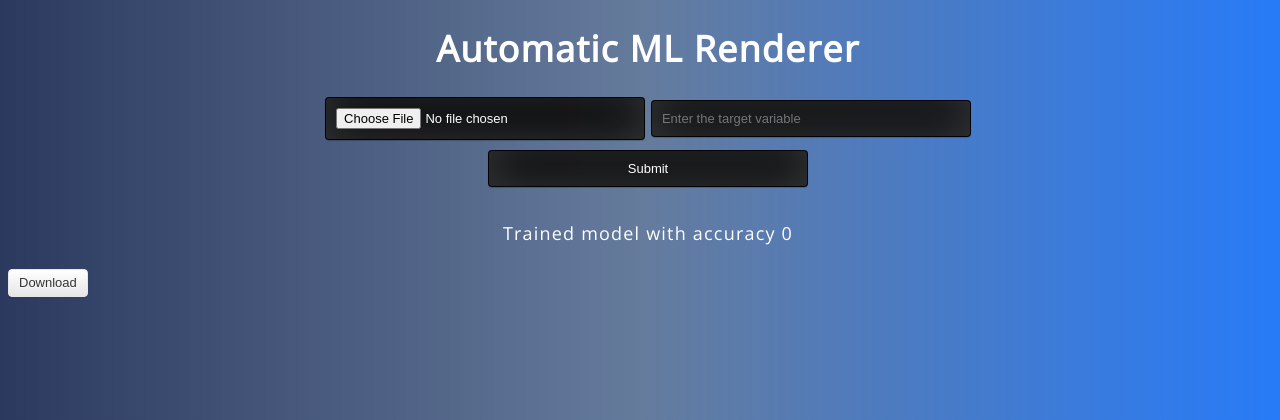
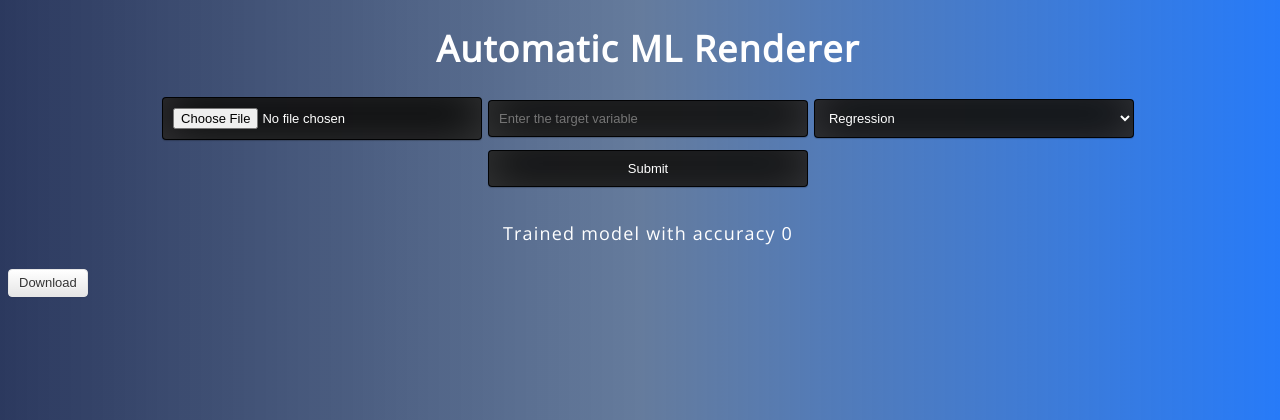
Before and after one commit to CaptAlpha/Automatic-ML-Renderer, a Flask app: page / in a window 1280 px wide. Shown: the top 420 px of the page. Run offline with Flask 2, Linux system fonts and the light colour scheme.

Commit message:
Classification

```diff
--- a/app.py
+++ b/app.py
@@ -11,7 +11,11 @@ from sklearn.preprocessing import StandardScaler
 from sklearn.linear_model import LinearRegression
 from sklearn.svm import SVR
 from sklearn.tree import DecisionTreeRegressor
+from sklearn.linear_model import LogisticRegression
+from sklearn.tree import DecisionTreeClassifier
+from sklearn.ensemble import RandomForestClassifier
 from sklearn.metrics import r2_score
+from sklearn.metrics import accuracy_score
 
 app = Flask(__name__)
 
@@ -23,6 +27,7 @@ def index():
     if request.method == 'POST':
         file = request.files['csvfile']
         tar=request.form['target']
+        type=request.form['type']
         if not os.path.isdir('static'):
             os.mkdir('static')
         filepath = os.path.join('static', file.filename)
@@ -52,25 +57,6 @@ def index():
         sc=StandardScaler()
         x_train[:,:]=sc.fit_transform(x_train[:,:])
         x_test[:,:]=sc.fit_transform(x_test[:,:])
-
-        #Training various models
-        score = {}
-        model1 = LinearRegression()
-        model1.fit(x_train,y_train)
-        y_pred1=model1.predict(x_test)
-        score['LinearRegression()']=(r2_score(y_test, y_pred1))
-        model2 = DecisionTreeRegressor()
-        model2.fit(x_train,y_train)
-        y_pred2=model2.predict(x_test)
-        score['DecisionTreeRegressor()']=(r2_score(y_test, y_pred2))
-        model3 = SVR()
-        model3.fit(x_train,y_train)
-        y_pred3=model3.predict(x_test)
-        score['SVR()']=r2_score(y_test, y_pred3)
-
-        #Finding the best model
-        Keymax = max(score, key=score.get)
-        accuracy=score[Keymax]
 
         final="""import os
 import numpy as np
@@ -107,35 +93,106 @@ x_train[:,:]=sc.fit_transform(x_train[:,:])
 x_test[:,:]=sc.fit_transform(x_test[:,:])
 
 """
-        if Keymax=="LinearRegression()":
-            modelstr="""#Training the model
+        if type=="regression":
+            #Training various models
+            score = {}
+            model1 = LinearRegression()
+            model1.fit(x_train,y_train)
+            y_pred1=model1.predict(x_test)
+            score['LinearRegression()']=(r2_score(y_test, y_pred1))
+            model2 = DecisionTreeRegressor()
+            model2.fit(x_train,y_train)
+            y_pred2=model2.predict(x_test)
+            score['DecisionTreeRegressor()']=(r2_score(y_test, y_pred2))
+            model3 = SVR()
+            model3.fit(x_train,y_train)
+            y_pred3=model3.predict(x_test)
+            score['SVR()']=r2_score(y_test, y_pred3)
+
+            #Finding the best model
+            Keymax = max(score, key=score.get)
+            accuracy=score[Keymax]
+
+
+            if Keymax=="LinearRegression()":
+                modelstr="""#Training the model
 from sklearn.linear_model import LinearRegression
 regressor = LinearRegression()
 regressor.fit(x_train,y_train)
 from sklearn.metrics import r2_score
 y_pred=regressor.predict(x_test)
 accuracy=r2_score(y_test, y_pred)"""
-            final+=modelstr
+                final+=modelstr
 
-        elif Keymax=='DecisionTreeRegressor()':
-            modelstr="""#Training the model
+            elif Keymax=='DecisionTreeRegressor()':
+                modelstr="""#Training the model
 from sklearn.tree import DecisionTreeRegressor
 regressor = DecisionTreeRegressor()
 regressor.fit(x_train,y_train)
 from sklearn.metrics import r2_score
 y_pred=regressor.predict(x_test)
 accuracy=r2_score(y_test, y_pred)"""
-            final+=modelstr
+                final+=modelstr
 
-        elif Keymax=="SVR()":
-            modelstr="""#Training the model
+            elif Keymax=="SVR()":
+                modelstr="""#Training the model
 from sklearn.svm import SVR
 regressor = SVR()
 regressor.fit(x_train,y_train)
 from sklearn.metrics import r2_score
 y_pred=regressor.predict(x_test)
 accuracy=r2_score(y_test, y_pred)"""
-            final+=modelstr
+                final+=modelstr
+
+        elif type=='classification':
+            #Training various models
+            score={}
+            model1 = LogisticRegression()
+            model1.fit(x_train, y_train)
+            y_pred1 = model1.predict(x_test)
+            score['LogisticRegression()']=(accuracy_score(y_test, y_pred1))
+            model2 = DecisionTreeClassifier(criterion = 'entropy', random_state =0 )
+            model2.fit(x_train,y_train)
+            y_pred2 = model2.predict(x_test)
+            score['DecisionTreeClassifier()']=(accuracy_score(y_test, y_pred2))
+            model3=RandomForestClassifier()
+            model3.fit(x_train,y_train)
+            y_pred3 = model3.predict(x_test)
+            score['RandomForestClassifier()']=(accuracy_score(y_test, y_pred3))
+
+            #Finding the best model
+            Keymax = max(score, key=score.get)
+            accuracy=score[Keymax]
+
+
+            if Keymax=="LogisticRegression()":
+                modelstr="""#Training the model
+from sklearn.linear_model import LinearRegression
+regressor = LogisticRegression()
+regressor.fit(x_train,y_train)
+from sklearn.metrics import accuracy_score
+y_pred=regressor.predict(x_test)
+accuracy=r2_score(y_test, y_pred)"""
+                final+=modelstr
+
+            elif Keymax=='DecisionTreeClassifier()':
+                modelstr="""#Training the model
+from sklearn.tree import DecisionTreeClassifier
+regressor = DecisionTreeClassifier(criterion = 'entropy', random_state =0 )
+regressor.fit(x_train,y_train)
+from sklearn.metrics import accuracy_score
+y_pred=regressor.predict(x_test)
+accuracy=r2_score(y_test, y_pred)"""
+                final+=modelstr
+
+            elif Keymax=="RandomForestClassifier()":
+                modelstr="""#Training the model
+from sklearn.ensemble import RandomForestClassifier
+regressor = RandomForestClassifier()
+regressor.fit(x_train,y_train)
+from sklearn.metrics import accuracy_scorey_pred=regressor.predict(x_test)
+accuracy=r2_score(y_test, y_pred)"""
+                final+=modelstr
 
         code=open("static/output.py","w")
         code.write(final)
--- a/static/css/style.css
+++ b/static/css/style.css
@@ -59,3 +59,24 @@ input {
 	transition: box-shadow .5s ease;
 }
 input:focus { box-shadow: inset 0 -5px 45px rgba(100,100,100,0.4), 0 1px 1px rgba(255,255,255,0.2); }
+
+select {
+	width: 25%;
+	margin-bottom: 10px;
+	background: rgba(0,0,0,0.96);
+	border: none;
+	outline: none;
+	padding: 10px;
+	font-size: 13px;
+	color: rgb(255, 255, 255);
+	/* text-shadow: 1px 1px 1px rgba(255, 255, 255, 0.3); */
+	border: 1px solid rgba(0,0,0,0.3);
+	border-radius: 4px;
+	box-shadow: inset 0 -5px 45px rgba(255, 255, 255, 0.2), 0 1px 1px rgba(0, 0, 0, 0.2);
+	-webkit-transition: box-shadow .5s ease;
+	-moz-transition: box-shadow .5s ease;
+	-o-transition: box-shadow .5s ease;
+	-ms-transition: box-shadow .5s ease;
+	transition: box-shadow .5s ease;
+}
+select:focus { box-shadow: inset 0 -5px 45px rgba(100,100,100,0.4), 0 1px 1px rgba(255,255,255,0.2); }
--- a/static/output.py
+++ b/static/output.py
@@ -33,9 +33,9 @@ x_train[:,:]=sc.fit_transform(x_train[:,:])
 x_test[:,:]=sc.fit_transform(x_test[:,:])
 
 #Training the model
-from sklearn.tree import DecisionTreeRegressor
-regressor = DecisionTreeRegressor()
+from sklearn.tree import DecisionTreeClassifier
+regressor = DecisionTreeClassifier(criterion = 'entropy', random_state =0 )
 regressor.fit(x_train,y_train)
-from sklearn.metrics import r2_score
+from sklearn.metrics import accuracy_score
 y_pred=regressor.predict(x_test)
 accuracy=r2_score(y_test, y_pred)
--- a/templates/index.html
+++ b/templates/index.html
@@ -18,6 +18,10 @@
         <form action="" method="post" enctype="multipart/form-data">
             <input type="file" name="csvfile">
             <input type="text" name="target" placeholder="Enter the target variable" required="required" />
+            <select name="type" id="type">
+                <option value="regression">Regression</option>
+                <option value="classification">Classification</option>
+            </select>
             <br>
             <input type="submit" value="Submit">
         </form>
```
